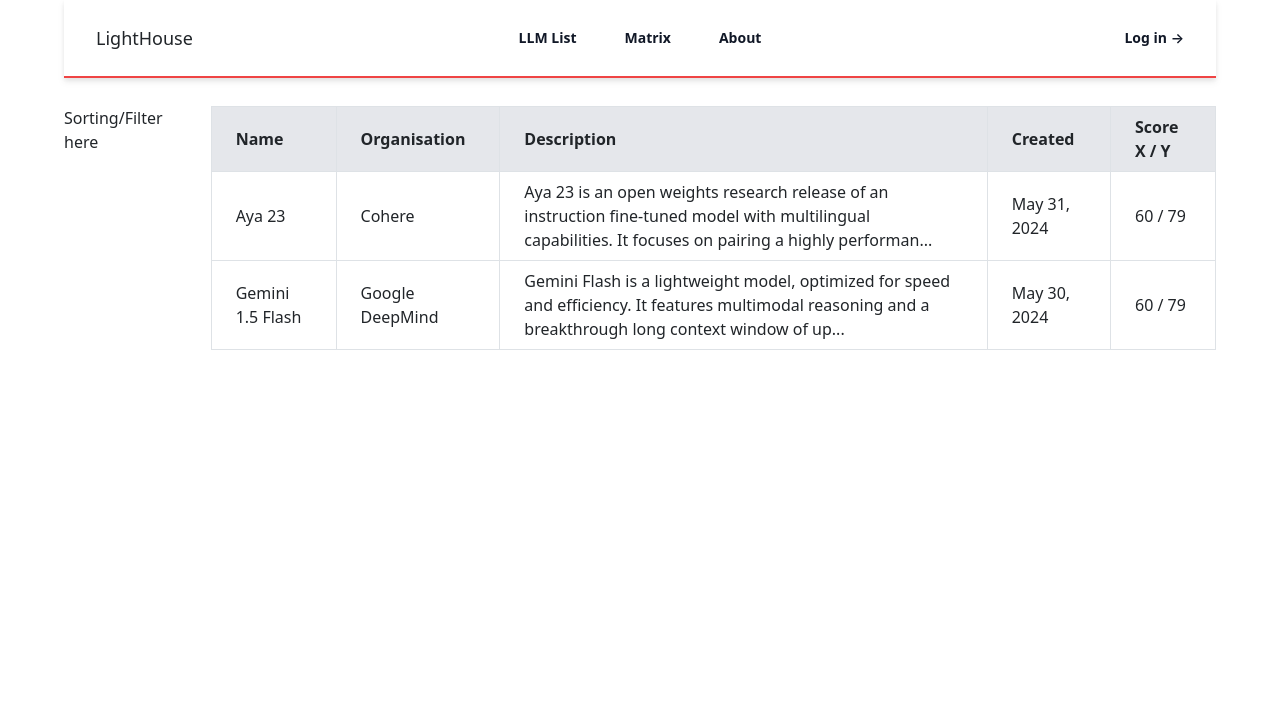
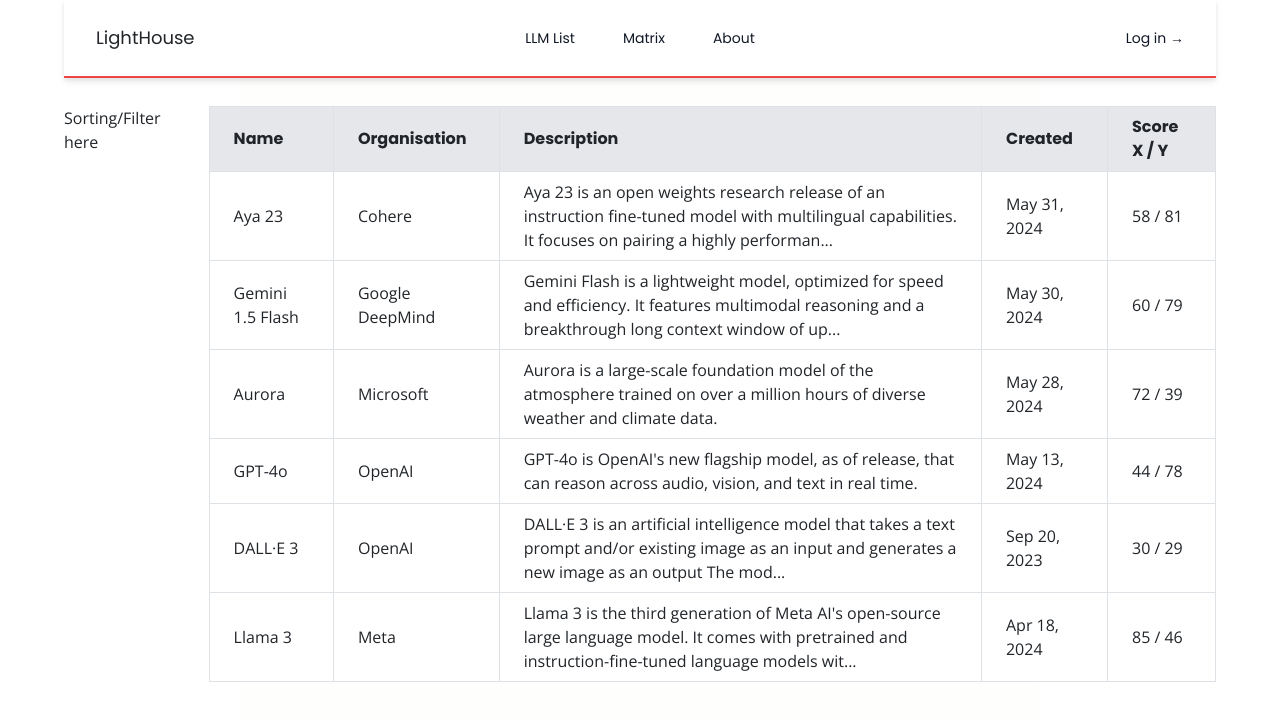
Before and after one commit to IanGarraway/HorizonXHackathon, a React (Vite) app in the folder website/frontend/: page / in a window 1280 px wide. Shown: the top 720 px of the page. Built offline with nearby package versions, Linux system fonts and the light colour scheme.

Commit message:
Feat: appearance changes, additional data

```diff
--- a/website/frontend/data/llms.json
+++ b/website/frontend/data/llms.json
@@ -21,9 +21,9 @@
     "prohibitedUses": "unknown",
     "monitoring": "unknown",
     "feedback": "https://huggingface.co/CohereForAI/aya-23-35B/discussions",
-    "logo": "https://placehold.co/100",
-    "scoreX": "60",
-    "scoreY": "79"
+    "logo": "https://upload.wikimedia.org/wikipedia/en/thumb/0/0c/Cohere_logo.svg/1920px-Cohere_logo.svg.png",
+    "scoreX": "58",
+    "scoreY": "81"
   },
   {
     "id": 1,
@@ -47,8 +47,112 @@
     "prohibitedUses": "",
     "monitoring": "unknown",
     "feedback": "none",
-    "logo": "https://placehold.co/100",
+    "logo": "https://upload.wikimedia.org/wikipedia/commons/thumb/6/6a/DeepMind_new_logo.svg/1920px-DeepMind_new_logo.svg.png",
     "scoreX": "60",
     "scoreY": "79"
+  },
+  {
+    "id": 2,
+    "name": "Aurora",
+    "organization": "Microsoft",
+    "description": "Aurora is a large-scale foundation model of the atmosphere trained on over a million hours of diverse weather and climate data.",
+    "createdDate": "May 28, 2024",
+    "url": "https://arxiv.org/pdf/2405.13063",
+    "modelCard": "none",
+    "modality": "text; climate forecasts",
+    "analysis": "Evaluated by comparing climate predictions to actual happened events.",
+    "size": "1.3B parameters",
+    "dependencies": "",
+    "trainingEmissions": "unknown",
+    "trainingTime": "unknown",
+    "trainingHardware": "32 A100 GPUs",
+    "qualityControl": "",
+    "access": "closed",
+    "license": "unknown",
+    "intendedUses": "",
+    "prohibitedUses": "",
+    "monitoring": "unknown",
+    "feedback": "none",
+    "logo": "https://upload.wikimedia.org/wikipedia/commons/thumb/9/96/Microsoft_logo_%282012%29.svg/250px-Microsoft_logo_%282012%29.svg.png",
+    "scoreX": "72",
+    "scoreY": "39"
+  },
+  {
+    "id": 3,
+    "name": "GPT-4o",
+    "organization": "OpenAI",
+    "description": "GPT-4o is OpenAI's new flagship model, as of release, that can reason across audio, vision, and text in real time.",
+    "createdDate": "May 13, 2024",
+    "url": "https://openai.com/index/hello-gpt-4o/",
+    "modelCard": "none",
+    "modality": "audio, image, text, video; audio, image, text",
+    "analysis": "When evaluated on standard performance benchmarks, achieves similar levels of performance to GPT-4 Turbo.",
+    "size": "unknown",
+    "dependencies": "",
+    "trainingEmissions": "unknown",
+    "trainingTime": "unknown",
+    "trainingHardware": "unknown",
+    "qualityControl": "Training data filtering and post-training refinement act as additional guardrails for preventing harmful outputs.",
+    "access": "limited",
+    "license": "unknown",
+    "intendedUses": "",
+    "prohibitedUses": "",
+    "monitoring": "Internal monitoring of risk for non-text outputs before a public release (currently only image, text inputs and text outputs are available).",
+    "feedback": "none",
+    "logo": "https://framerusercontent.com/images/2Nh130axBS9gZnzdi1GSCmkOTcA.png?scale-down-to=1024",
+    "scoreX": "44",
+    "scoreY": "78"
+  },
+  {
+    "id": 4,
+    "name": "DALL·E 3",
+    "organization": "OpenAI",
+    "description": "DALL·E 3 is an artificial intelligence model that takes a text prompt and/or existing image as an input and generates a new image as an output The model is now in research preview, and will be available to ChatGPT Plus and Enterprise customers in October.",
+    "createdDate": "Sep 20, 2023",
+    "url": "https://openai.com/dall-e-3",
+    "modelCard": "none",
+    "modality": "text; image",
+    "analysis": "The model is capable of generating explicit content and the researchers found limited amount of spurious content generated.",
+    "size": "unknown",
+    "dependencies": "DALL·E 2 dataset | CLIP dataset (https://crfm.stanford.edu/ecosystem-graphs/index.html?asset=CLIP%20dataset) | ChatGPT (https://crfm.stanford.edu/ecosystem-graphs/index.html?asset=ChatGPT)",
+    "trainingEmissions": "unknown",
+    "trainingTime": "unknown",
+    "trainingHardware": "unknown",
+    "qualityControl": "DALL·E 3 has mitigations to decline requests that ask for a public figure by name. We improved safety performance in risk areas like generation of public figures and harmful biases related to visual over/under-representation, in partnership with red teamers—domain experts who stress-test the model—to help inform our risk assessment and mitigation efforts in areas like propaganda and misinformation.",
+    "access": "limited",
+    "license": "custom, License information can be found at https://openai.com/policies/terms-of-use",
+    "intendedUses": "The intended use of the DALL·E 3 Preview at this time is for personal, non-commercial exploration and research purposes by people who are interested in understanding the potential uses of these capabilities",
+    "prohibitedUses": "Use of the model is governed by the OpenAI Content Policy, which prohibits posting of G rated content. Users are not allowed to utilize the model in commercial products in the preview version.",
+    "monitoring": "Internal monitoring of risk for non-text outputs before a public release (currently only image, text inputs and text outputs are available).",
+    "feedback": "Feedback can be provided at openai.com",
+    "logo": "https://framerusercontent.com/images/2Nh130axBS9gZnzdi1GSCmkOTcA.png?scale-down-to=1024",
+    "scoreX": "30",
+    "scoreY": "29"
+  },
+  {
+    "id": 5,
+    "name": "Llama 3",
+    "organization": "Meta",
+    "description": "Llama 3 is the third generation of Meta AI's open-source large language model. It comes with pretrained and instruction-fine-tuned language models with 8B and 70B parameters that can support a broad range of use cases.",
+    "createdDate": "Apr 18, 2024",
+    "url": "https://llama.meta.com/llama3/",
+    "modelCard": "https://github.com/meta-llama/llama3/blob/main/MODEL_CARD.md",
+    "modality": "text; text",
+    "analysis": "The models were evaluated based on their performance on standard benchmarks and real-world scenarios. These evaluations were performed using a high-quality human evaluation set containing 1,800 prompts covering multiple use cases. The models also went through red-teaming for safety, where human experts and automated methods were used to generate adversarial prompts to test for problematic responses.",
+    "size": "70B parameters",
+    "dependencies": "",
+    "trainingEmissions": "unknown",
+    "trainingTime": "unknown",
+    "trainingHardware": "2 custom-built Meta 24K GPU clusters",
+    "qualityControl": "DALL·E 3 has mitigations to decline requests that ask for a public figure by name. We improved safety performance in risk areas like generation of public figures and harmful biases related to visual over/under-representation, in partnership with red teamers—domain experts who stress-test the model—to help inform our risk assessment and mitigation efforts in areas like propaganda and misinformation.",
+    "access": "Open",
+    "license": "Llama 3, Can be found at https://github.com/meta-llama/llama3/blob/main/LICENSE",
+    "intendedUses": "Llama 3 is intended for a broad range of use cases, including AI assistance, content creation, learning, and analysis.",
+    "prohibitedUses": "Unknown",
+    "monitoring": "Extensive internal and external performance evaluation and red-teaming approach for safety testing.",
+    "feedback": "Feedback is encouraged from users to improve the model, but the feedback mechanism is not explicitly described.",
+    "logo": "https://media.licdn.com/dms/image/D4D12AQGSDHcylNVfcA/article-cover_image-shrink_600_2000/0/1713710970597?e=2147483647&v=beta&t=FV__dZLzmCHa6Fm6-eqDzGa4KNLie6MFDC6SQ1FGiQI",
+    "scoreX": "85",
+    "scoreY": "46"
   }
 ]
--- a/website/frontend/index.html
+++ b/website/frontend/index.html
@@ -4,6 +4,10 @@
     <meta charset="UTF-8" />
     <link rel="icon" type="image/svg+xml" href="/vite.svg" />
     <meta name="viewport" content="width=device-width, initial-scale=1.0" />
+
+    <link rel="preconnect" href="https://fonts.googleapis.com">
+    <link rel="preconnect" href="https://fonts.gstatic.com" crossorigin>
+    <link href="https://fonts.googleapis.com/css2?family=Open+Sans:ital,wght@0,300..800;1,300..800&family=Poppins:ital,wght@0,100;0,200;0,300;0,400;0,500;0,600;0,700;0,800;0,900;1,100;1,200;1,300;1,400;1,500;1,600;1,700;1,800;1,900&display=swap" rel="stylesheet">
     <title>LightHouse</title>
   </head>
   <body>
--- a/website/frontend/src/App.jsx
+++ b/website/frontend/src/App.jsx
@@ -23,7 +23,20 @@ function App() {
   }, []);
 
   return (
-    <div>
+    <div className="min-h-screen font-open">
+      <div style={{
+        backgroundImage: "url('logo.png')",
+        opacity: "0.04", height: "100vh",
+        backgroundSize: "contain",
+        backgroundRepeat: "no-repeat",
+        backgroundPosition: "center",
+        position: "fixed",
+        top: "0px",
+        right: "0px",
+        bottom: "0px",
+        left: "0px",
+        zIndex:"-1"
+      }}> </div>
         <Header />
         <Routes>
           <Route
@@ -32,6 +45,7 @@ function App() {
           />
           <Route path="/:id" element={<DetailedView aLLMData={aLLMData} />} />
         </Routes>
+
     </div>
   );
 }
--- a/website/frontend/src/components/Header.jsx
+++ b/website/frontend/src/components/Header.jsx
@@ -14,7 +14,7 @@ export default function Example() {
       >
         <div className="flex lg:flex-1">
           <Link to="/" className="-m-1.5 p-1.5">
-            <span className="text-lg">LightHouse</span>
+            <span className="text-lg font-poppins">LightHouse</span>
             {/* <img
               alt=""
               src="https://static.wixstatic.com/media/e66cd2_bfdfbe594a324d1baacd3e98f55cfb82~mv2.png/v1/fill/w_221,h_78,al_c,q_85,usm_0.66_1.00_0.01,enc_auto/e66cd2_bfdfbe594a324d1baacd3e98f55cfb82~mv2.png"
@@ -35,25 +35,25 @@ export default function Example() {
         <PopoverGroup className="hidden lg:flex lg:gap-x-12">
           <NavLink
             to="/"
-            className="text-sm font-semibold leading-6 text-gray-900"
+            className="font-poppins text-sm leading-6 text-gray-900"
           >
             LLM List
           </NavLink>
           <NavLink
             to="#"
-            className="text-sm font-semibold leading-6 text-gray-900"
+            className="font-poppins text-sm leading-6 text-gray-900"
           >
             Matrix
           </NavLink>
           <NavLink
             to="#"
-            className="text-sm font-semibold leading-6 text-gray-900"
+            className="font-poppins text-sm leading-6 text-gray-900"
           >
             About
           </NavLink>
         </PopoverGroup>
         <div className="hidden lg:flex lg:flex-1 lg:justify-end">
-          <a href="#" className="text-sm font-semibold leading-6 text-gray-900">
+          <a href="#" className="font-poppins text-sm leading-6 text-gray-900">
             Log in <span aria-hidden="true">&rarr;</span>
           </a>
         </div>
@@ -88,27 +88,27 @@ export default function Example() {
               <div className="space-y-2 py-6">
                 <NavLink
                   to="/"
-                  className="-mx-3 block rounded-lg px-3 py-2 text-base font-semibold leading-7 text-gray-900 hover:bg-gray-50"
+                  className="font-poppins -mx-3 block rounded-lg px-3 py-2 text-base leading-7 text-gray-900 hover:bg-gray-50"
                 >
-                  Features
+                  LLM List
                 </NavLink>
                 <NavLink
                   to="#"
-                  className="-mx-3 block rounded-lg px-3 py-2 text-base font-semibold leading-7 text-gray-900 hover:bg-gray-50"
+                  className="font-poppins -mx-3 block rounded-lg px-3 py-2 text-base leading-7 text-gray-900 hover:bg-gray-50"
                 >
-                  Marketplace
+                  Matrix
                 </NavLink>
                 <NavLink
                   to="#"
-                  className="-mx-3 block rounded-lg px-3 py-2 text-base font-semibold leading-7 text-gray-900 hover:bg-gray-50"
+                  className="font-poppins -mx-3 block rounded-lg px-3 py-2 text-base leading-7 text-gray-900 hover:bg-gray-50"
                 >
-                  Company
+                  About
                 </NavLink>
               </div>
               {/* <div className="py-6">
                 <a
                   href="#"
-                  className="-mx-3 block rounded-lg px-3 py-2.5 text-base font-semibold leading-7 text-gray-900 hover:bg-gray-50"
+                  className="font-poppins -mx-3 block rounded-lg px-3 py-2.5 text-base leading-7 text-gray-900 hover:bg-gray-50"
                 >
                   Log in
                 </a>
--- a/website/frontend/src/components/TableView.jsx
+++ b/website/frontend/src/components/TableView.jsx
@@ -24,7 +24,7 @@ function TableView({ lLMData, setALLMData }) {
   return (
     <div className="overflow-x-auto">
       <table className="min-w-full bg-white border border-gray-200">
-        <thead className="bg-gray-200 sticky top-0 z-10">
+        <thead className="font-poppins bg-gray-200 sticky top-0 z-10">
           <tr>
             <th className="px-4 py-2 border">Name</th>
             <th className="px-4 py-2 border">Organisation</th>
--- a/website/frontend/src/main.jsx
+++ b/website/frontend/src/main.jsx
@@ -6,7 +6,7 @@ import "./index.css";
 
 ReactDOM.createRoot(document.getElementById("root")).render(
   <React.StrictMode>
-    <BrowserRouter>
+    <BrowserRouter >
       <App />
     </BrowserRouter>
   </React.StrictMode>
--- a/website/frontend/tailwind.config.js
+++ b/website/frontend/tailwind.config.js
@@ -5,7 +5,12 @@ export default {
     "./src/**/*.{js,ts,jsx,tsx}",
   ],
   theme: {
-    extend: {    },
+    extend: {
+      fontFamily: {
+        poppins: "Poppins",
+        open: "Open Sans",
+      },
+    }
   },
   plugins: [],
 }
```
Also changed, not shown: website/frontend/src/pages/DetailedView.jsx (+56 -58 lines). Lines whose indentation alone changed are shown as unchanged.
